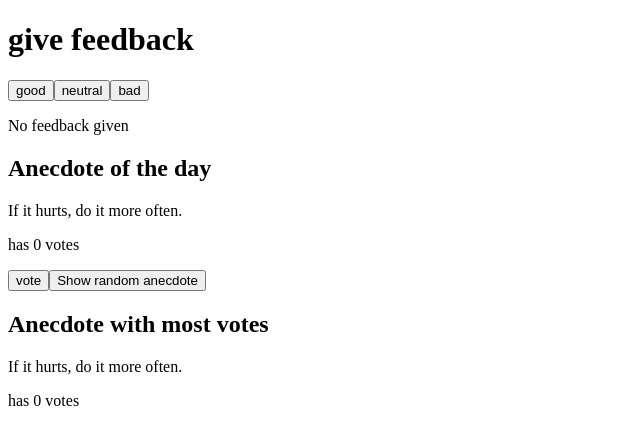
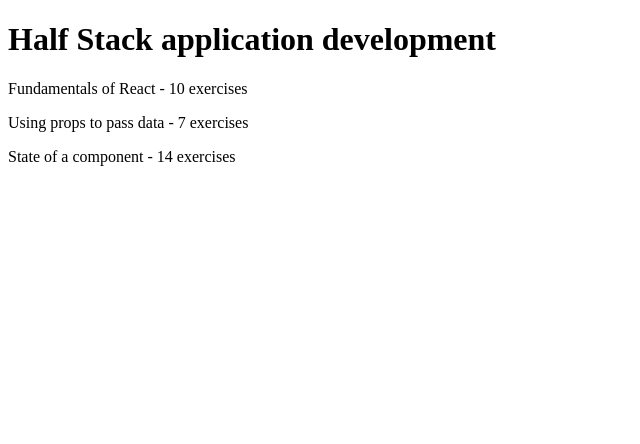
Before and after one commit to jesusbloise/Parte-1-Fullstackopen-, a React (Vite) app: page / in a window 1280 px wide. Shown: the top 444 px of the page, without its empty margins (0-640 px from the left). Built offline with nearby package versions, Linux system fonts and the light colour scheme.

Commit message:
ejercicio 2.1 listo volvimos con el codigo anterior

```diff
--- a/src/App.jsx
+++ b/src/App.jsx
@@ -1,104 +1,64 @@
-import { useState } from 'react';
+import React from 'react';
 
-const Button = ({ handleClick, text }) => (
-  <button onClick={handleClick}>{text}</button>
-);
-
-const StatisticLine = ({ text, value }) => (
-  <tr>
-    <td>{text}</td>
-    <td>{value}</td>
-  </tr>
-);
-
-const Statistics = ({ good, neutral, bad }) => {
-  const total = good + neutral + bad;
-  const average = total === 0 ? 0 : (good - bad) / total;
-  const positivePercentage = total === 0 ? 0 : (good / total) * 100;
-
-  if (total === 0) {
-    return <p>No feedback given</p>;
-  }
+const App = () => {
+  const course = {
+    id: 1,
+    name: 'Half Stack application development',
+    parts: [
+      {
+        name: 'Fundamentals of React',
+        exercises: 10,
+        id: 1
+      },
+      {
+        name: 'Using props to pass data',
+        exercises: 7,
+        id: 2
+      },
+      {
+        name: 'State of a component',
+        exercises: 14,
+        id: 3
+      }
+    ]
+  };
 
   return (
     <div>
-      <h2>statistics</h2>
-      <table>
-        <tbody>
-          <StatisticLine text="good" value={good} />
-          <StatisticLine text="neutral" value={neutral} />
-          <StatisticLine text="bad" value={bad} />
-          <StatisticLine text="total" value={total} />
-          <StatisticLine text="average" value={average.toFixed(2)} />
-          <StatisticLine text="positive" value={positivePercentage.toFixed(2) + '%'} />
-        </tbody>
-      </table>
+      <Course course={course} />
     </div>
   );
 };
 
-const Anecdote = ({ anecdote, votes }) => (
-  <div>
-    <p>{anecdote}</p>
-    <p>has {votes} votes</p>
-  </div>
-);
-
-const App = () => {
-  const anecdotes = [
-    'If it hurts, do it more often.',
-    'Adding manpower to a late software project makes it later!',
-    'The first 90 percent of the code accounts for the first 10 percent of the development time...The remaining 10 percent of the code accounts for the other 90 percent of the development time.',
-    'Any fool can write code that a computer can understand. Good programmers write code that humans can understand.',
-    'Premature optimization is the root of all evil.',
-    'Debugging is twice as hard as writing the code in the first place. Therefore, if you write the code as cleverly as possible, you are, by definition, not smart enough to debug it.',
-    'Programming without an extremely heavy use of console.log is same as if a doctor would refuse to use x-rays or blood tests when diagnosing patients.',
-    'The only way to go fast, is to go well.'
-  ];
-
-  const [selected, setSelected] = useState(0);
-  const [votes, setVotes] = useState(Array(anecdotes.length).fill(0));
-  const [good, setGood] = useState(0);
-  const [neutral, setNeutral] = useState(0);
-  const [bad, setBad] = useState(0);
-
-  const handleClickAnecdote = () => {
-    const randomIndex = Math.floor(Math.random() * anecdotes.length);
-    setSelected(randomIndex);
-  };
-
-  const handleVote = () => {
-    const copy = [...votes];
-    copy[selected] += 1;
-    setVotes(copy);
-  };
-
-  const getMostVotedAnecdote = () => {
-    const maxVotes = Math.max(...votes);
-    const indexOfMostVoted = votes.indexOf(maxVotes);
-    return {
-      anecdote: anecdotes[indexOfMostVoted],
-      votes: maxVotes
-    };
-  };
-
-  const mostVoted = getMostVotedAnecdote();
-
+const Course = ({ course }) => {
   return (
     <div>
-      <h1>give feedback</h1>
-      <Button handleClick={() => setGood(good + 1)} text='good' />
-      <Button handleClick={() => setNeutral(neutral + 1)} text='neutral' />
-      <Button handleClick={() => setBad(bad + 1)} text='bad' />
-      <Statistics good={good} neutral={neutral} bad={bad} />
-      <h2>Anecdote of the day</h2>
-      <Anecdote anecdote={anecdotes[selected]} votes={votes[selected]} />
-      <Button handleClick={handleVote} text='vote' />
-      <Button handleClick={handleClickAnecdote} text='Show random anecdote' />
-      <h2>Anecdote with most votes</h2>
-      <Anecdote anecdote={mostVoted.anecdote} votes={mostVoted.votes} />
+      <Header courseName={course.name} />
+      <Content parts={course.parts} />
     </div>
   );
 };
 
+const Header = ({ courseName }) => {
+  return <h1>{courseName}</h1>;
+};
+
+const Content = ({ parts }) => {
+  return (
+    <div>
+      {parts.map(part => (
+        <Part key={part.id} part={part} />
+      ))}
+    </div>
+  );
+};
+
+const Part = ({ part }) => {
+  return (
+    <p>
+      {part.name} - {part.exercises} exercises
+    </p>
+  );
+};
+
 export default App;
```
Also changed, not shown: src/components/Header.jsx (added, +8 -0 lines), src/components/Note.jsx (added, +7 -0 lines), src/main.jsx (+24 -25 lines).
